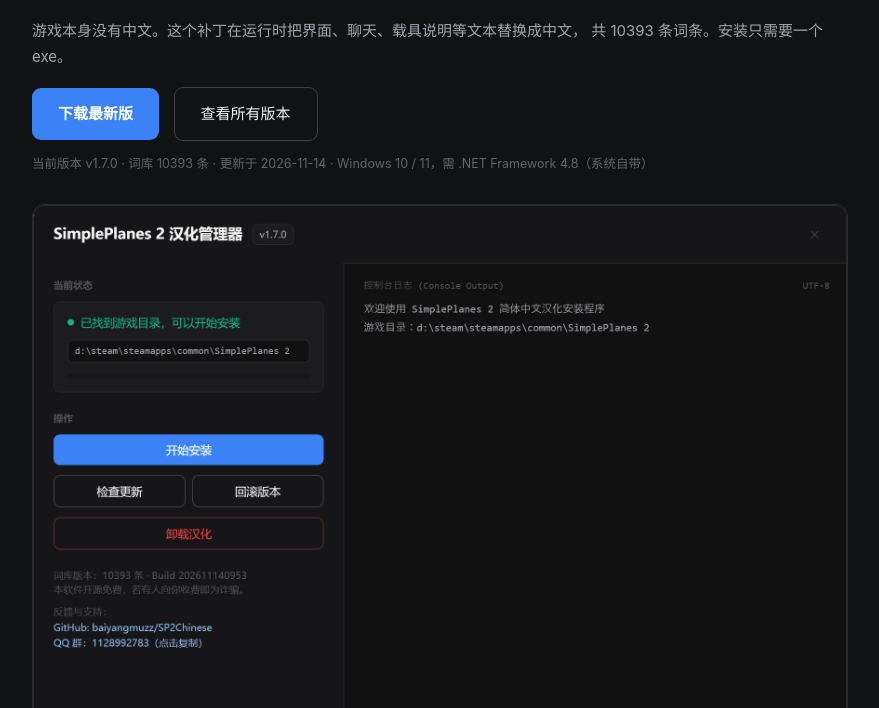
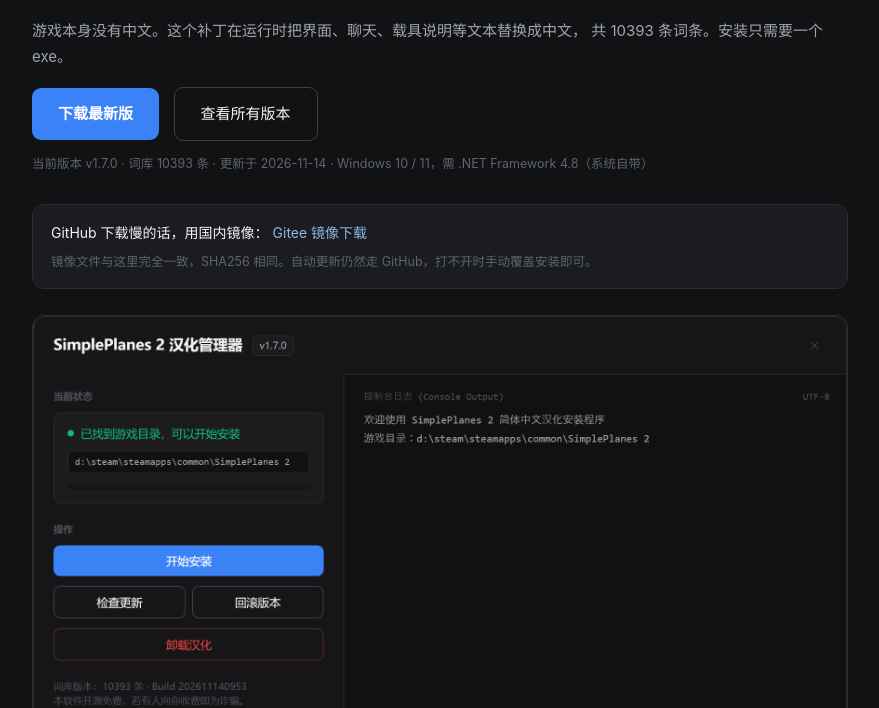
Before and after one commit to baiyangmuzz/SP2Chinese, a plain HTML site: page docs/index.html in a window 1280 px wide. Shown: the part 93-801 px from the top of the page, without its empty margins (200-1079 px from the left). Drawn offline with Linux system fonts and the light colour scheme.

Commit message:
接入 Gitee 国内镜像
- 主页「国内下载」入口指向 gitee.com/baiyangmuzz/sp2-chinese
- README 增加国内镜像地址

```diff
--- a/docs/index.html
+++ b/docs/index.html
@@ -211,7 +211,7 @@
 <script>
 // 建好 Gitee 镜像仓库后把地址填这里，例如：
 //   "https://gitee.com/你的用户名/SP2Chinese-mirror/releases"
-var GITEE_MIRROR = "";
+var GITEE_MIRROR = "https://gitee.com/baiyangmuzz/sp2-chinese";
 (function(){
   if (!GITEE_MIRROR) return;
   var box = document.getElementById("mirror");
```
Also changed, not shown: 1 other file.
